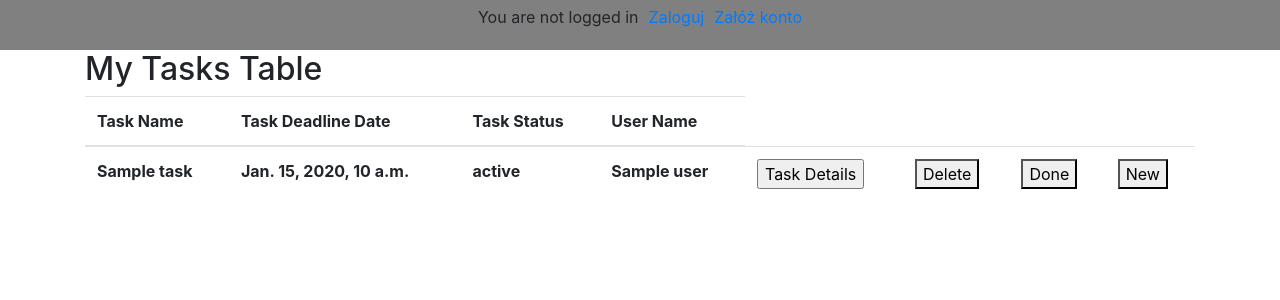
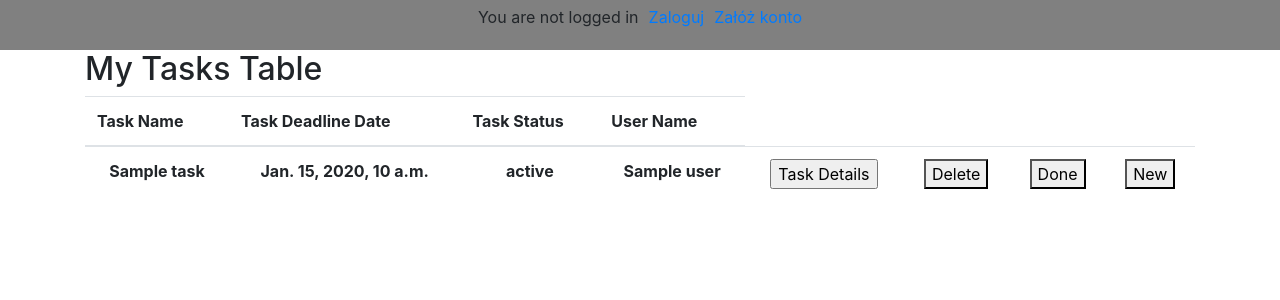
Before and after one commit to Areckki1985/to_do_list, a Django app: template to_do_list/templates/my_tasks.html in a window 1280 px wide. Shown: the top 300 px of the page. Run offline with Django 3.2, Linux system fonts and the light colour scheme; the template is opened without the code that fills it: most values are stand-ins (such as "Sample title", 1, 10 or a date in 2020); lists and menus that the app fills with data are empty; some libraries are stand-ins or nearby versions.

Commit message:
some more styling

```diff
--- a/to_do_list/templates/my_tasks.html
+++ b/to_do_list/templates/my_tasks.html
@@ -30,25 +30,25 @@
       {% for task in tasks %}
       {% if task.deadline_date <= today and task.status == "1" %}
       <tr>
-          <th bgcolor="red">{{ task.name }}</th>
-          <th>{{ task.deadline_date }}</th>
-          <th>{{ task.get_status_display }}</th>
-          <th>{{ task.user }}</th>
-          <th><input type="button" value="Task Details" onclick="location.href='/task_detail/{{ task.id }}'"></th>
-          <th><button type="submit" name="Delete" value="{{ task.id }} ">Delete</button> <br></th>
-          <th><button type="submit" name="Status_done" value="{{ task.id }} ">Done</button> <br></th>
-          <th><button type="submit" name="Status_new" value="{{ task.id }} ">New</button> <br></th>
+          <th bgcolor="red" class="text-center">{{ task.name }}</th>
+          <th class="text-center">{{ task.deadline_date }}</th>
+          <th class="text-center">{{ task.get_status_display }}</th>
+          <th class="text-center">{{ task.user }}</th>
+          <th class="text-center"><input type="button" value="Task Details" onclick="location.href='/task_detail/{{ task.id }}'"></th>
+          <th class="text-center"><button type="submit" name="Delete" value="{{ task.id }} ">Delete</button> <br></th>
+          <th class="text-center"><button type="submit" name="Status_done" value="{{ task.id }} ">Done</button> <br></th>
+          <th class="text-center"><button type="submit" name="Status_new" value="{{ task.id }} ">New</button> <br></th>
       </tr>
       {% else %}
       <tr>
-          <th>{{ task.name }}</th>
-          <th>{{ task.deadline_date }}</th>
-          <th>{{ task.get_status_display }}</th>
-          <th>{{ task.user }}</th>
-          <th><input type="button" value="Task Details" onclick="location.href='/task_detail/{{ task.id }}'"></th>
-          <th><button type="submit" name="Delete" value="{{ task.id }} ">Delete</button> <br></th>
-          <th><button type="submit" name="Status_done" value="{{ task.id }} ">Done</button> <br></th>
-          <th><button type="submit" name="Status_new" value="{{ task.id }} ">New</button> <br></th>
+          <th class="text-center">{{ task.name }}</th>
+          <th class="text-center">{{ task.deadline_date }}</th>
+          <th class="text-center">{{ task.get_status_display }}</th>
+          <th class="text-center">{{ task.user }}</th>
+          <th class="text-center"><input type="button" value="Task Details" onclick="location.href='/task_detail/{{ task.id }}'"></th>
+          <th class="text-center"><button type="submit" name="Delete" value="{{ task.id }} ">Delete</button> <br></th>
+          <th class="text-center"><button type="submit" name="Status_done" value="{{ task.id }} ">Done</button> <br></th>
+          <th class="text-center"><button type="submit" name="Status_new" value="{{ task.id }} ">New</button> <br></th>
       </tr>
       {% endif %}
       {% endfor %}
```
